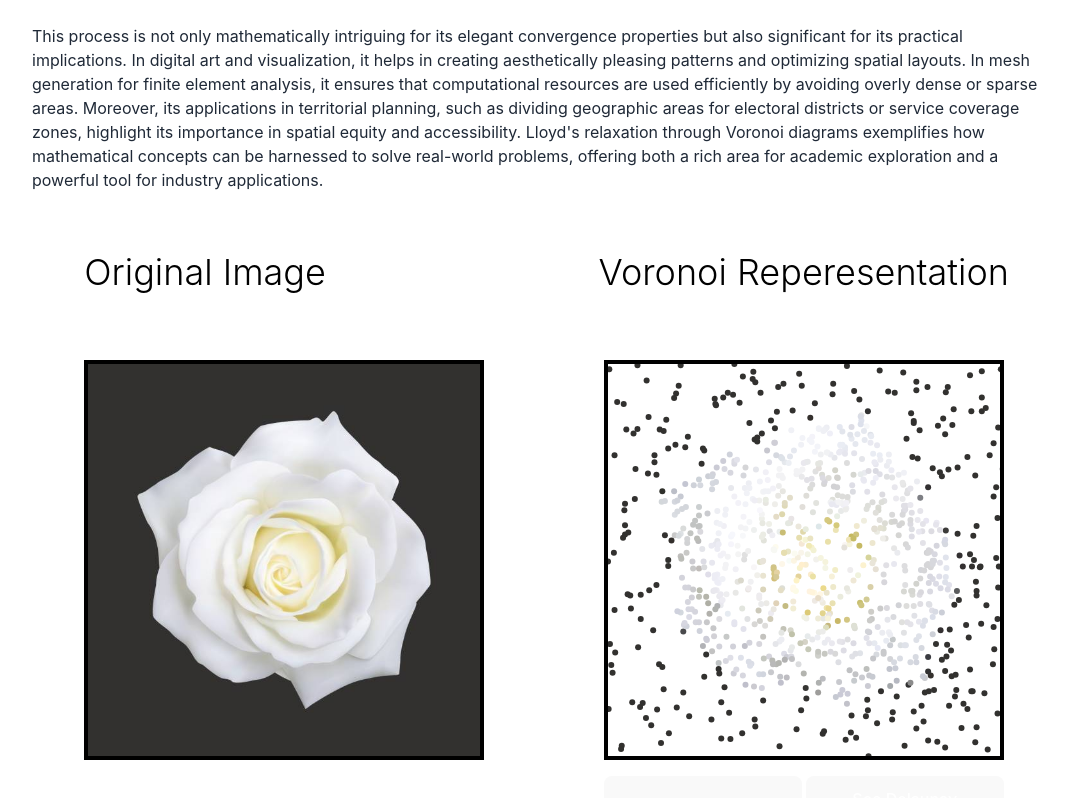
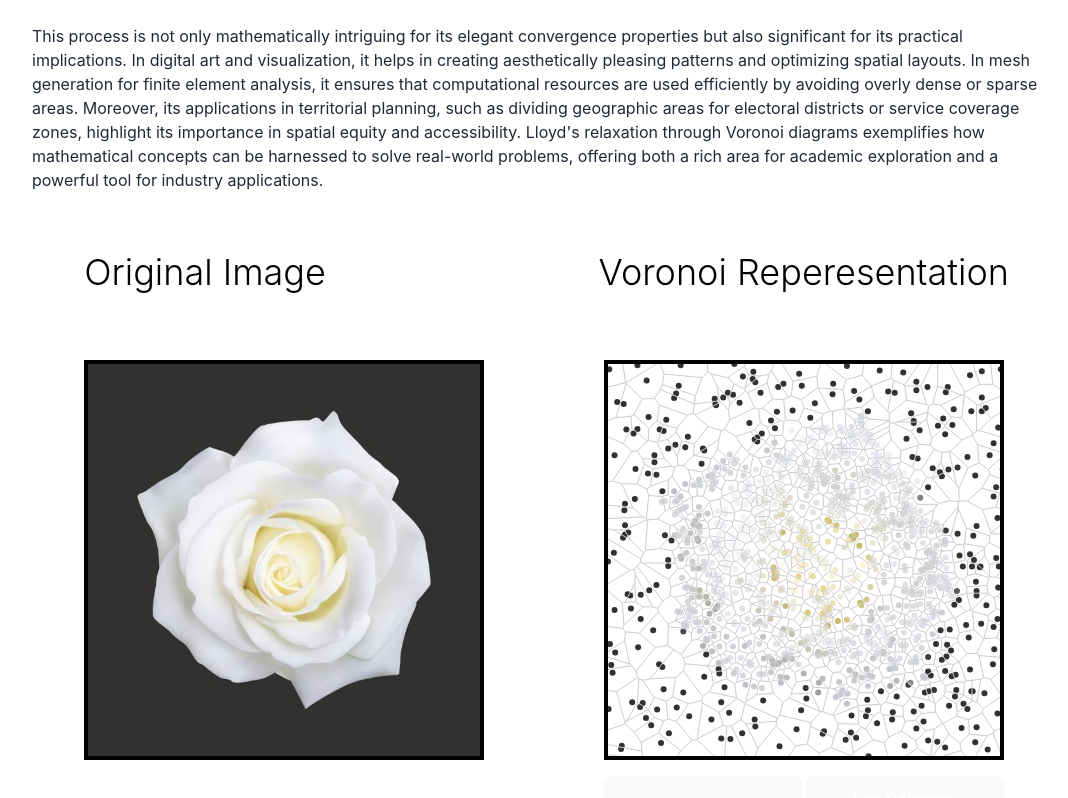
Before and after one commit to Floydbene/Voronoi-Lloyd-relaxation, a React (Vite) app: page / in a window 1280 px wide. Shown: the part 336-1134 px from the top of the page, without its empty margins (96-1164 px from the left). Built offline with nearby package versions, Linux system fonts and the light colour scheme.

Commit message:
fixed recency issue

```diff
--- a/src/Components/D3Graph.jsx
+++ b/src/Components/D3Graph.jsx
@@ -88,7 +88,9 @@ const D3GraphWithDelaunay = ({ pixelArray, width, height, imgData }) => {
     }
     setDisplayArray(relaxedPixels); // Update the state to trigger a re-render
   };
-
+  useEffect(() => {
+    setWhich('voronoi');
+  }, []);
   return (
     <>
       <div className='canvas'>
```
